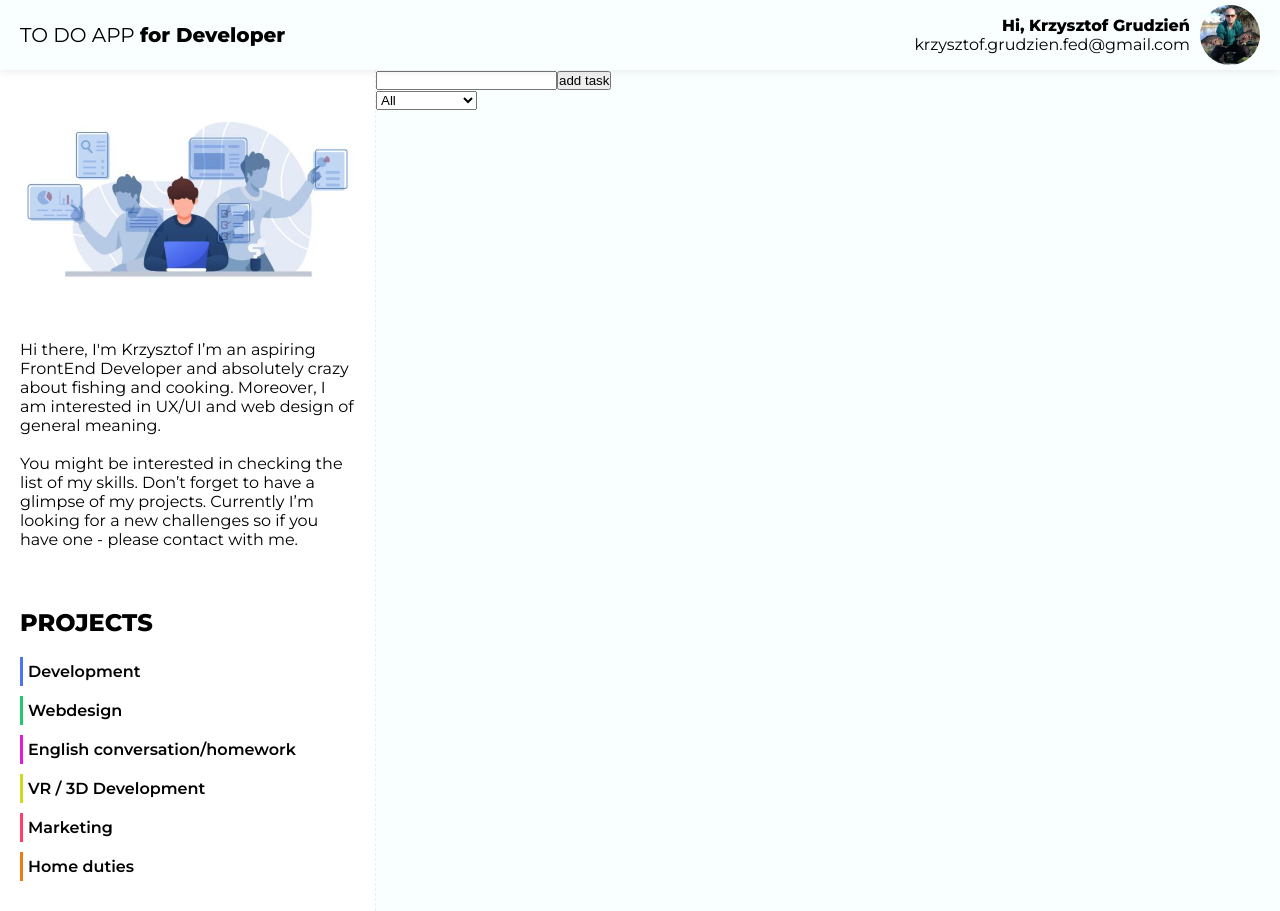
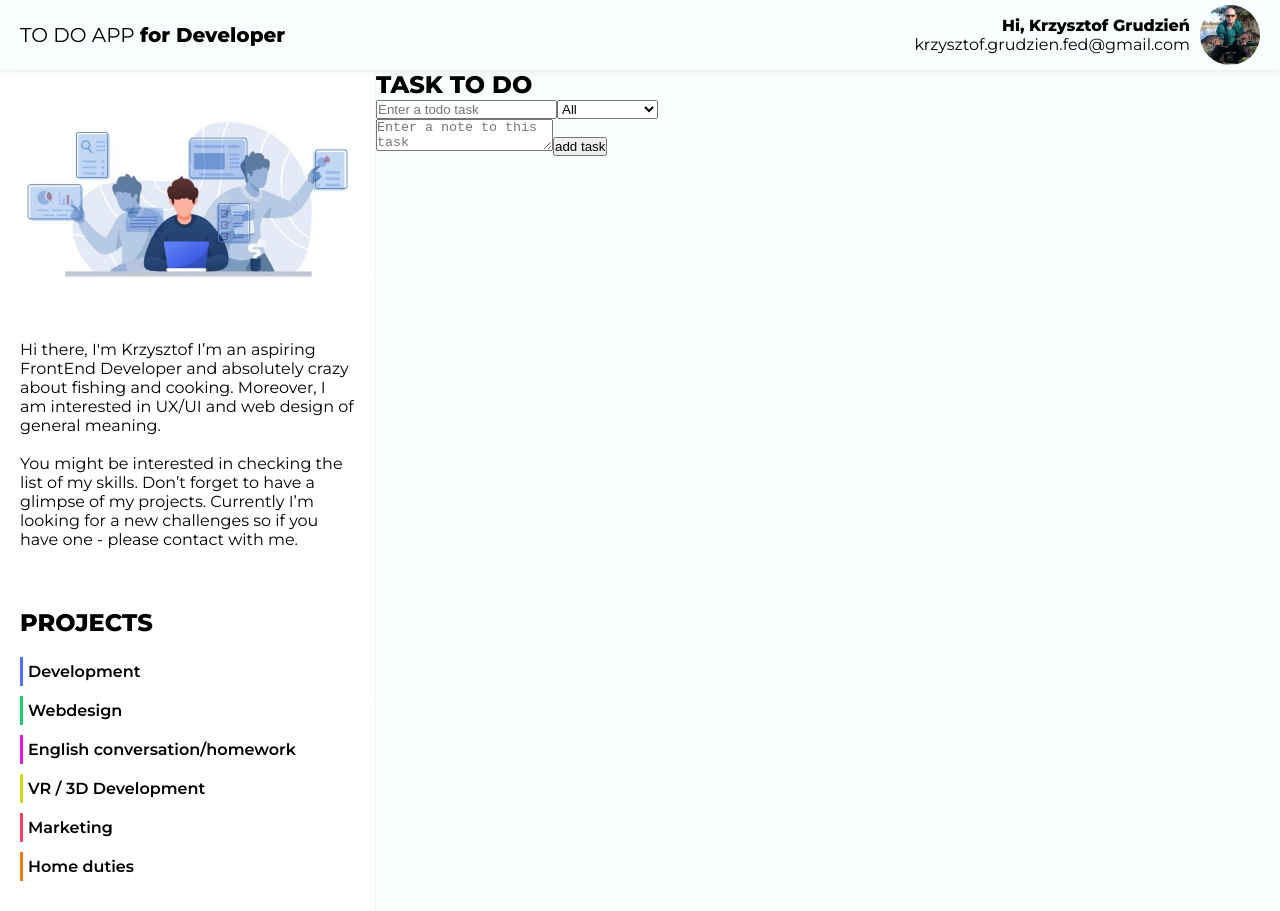
Before and after one commit to KrzysztofGrudzien/React-To-Do-App, a React (Create React App) app: page / in a window 1280 px wide. Built offline with nearby package versions, Linux system fonts and the light colour scheme.

Commit message:
move select element to the top of the form

```diff
--- a/src/components/Form/Form.js
+++ b/src/components/Form/Form.js
@@ -30,20 +30,17 @@ const Form = ({
 
   return (
     <form className="todo-form">
-      <input
-        type="text"
-        className="todo-input"
-        onChange={handleOnChangeInputValue}
-        value={inputValue}
-      />
-      <button
-        className="todo-button"
-        type="submit"
-        onClick={handleOnClickSubmit}
-      >
-        add task
-      </button>
+      <h2>
+        TASK <b>TO DO</b>
+      </h2>
       <div className="todo-filter-wrapper">
+        <input
+          type="text"
+          className="todo-input"
+          onChange={handleOnChangeInputValue}
+          value={inputValue}
+          placeholder="Enter a todo task"
+        />
         <select
           className="todo-select"
           className="todo-filter"
@@ -54,6 +51,19 @@ const Form = ({
           <option value="uncompleted">Uncompleted</option>
         </select>
       </div>
+      <textarea
+        type="text"
+        className="todo-input"
+        value=""
+        placeholder="Enter a note to this task"
+      />
+      <button
+        className="todo-button"
+        type="submit"
+        onClick={handleOnClickSubmit}
+      >
+        add task
+      </button>
     </form>
   );
 };
```
